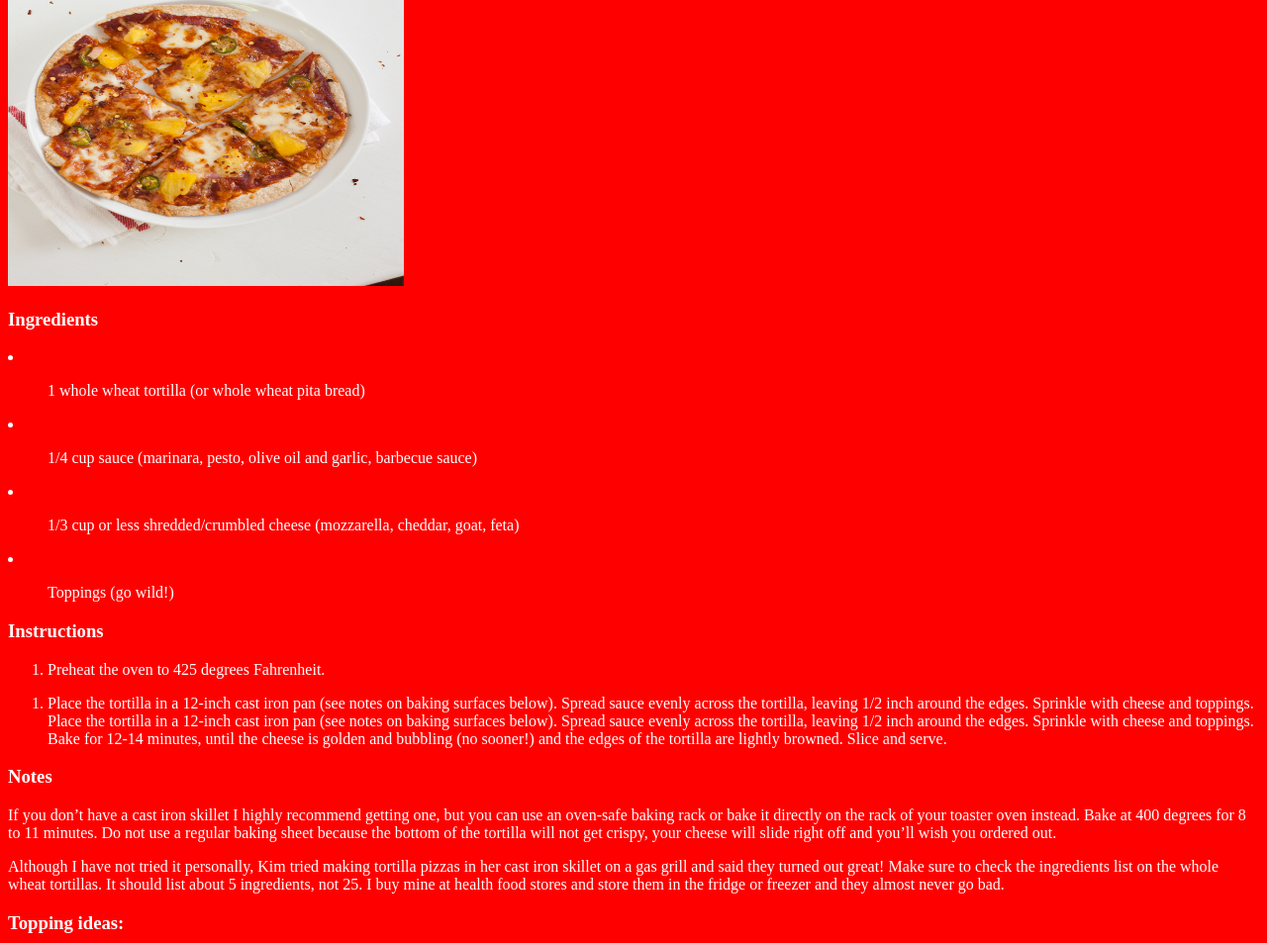
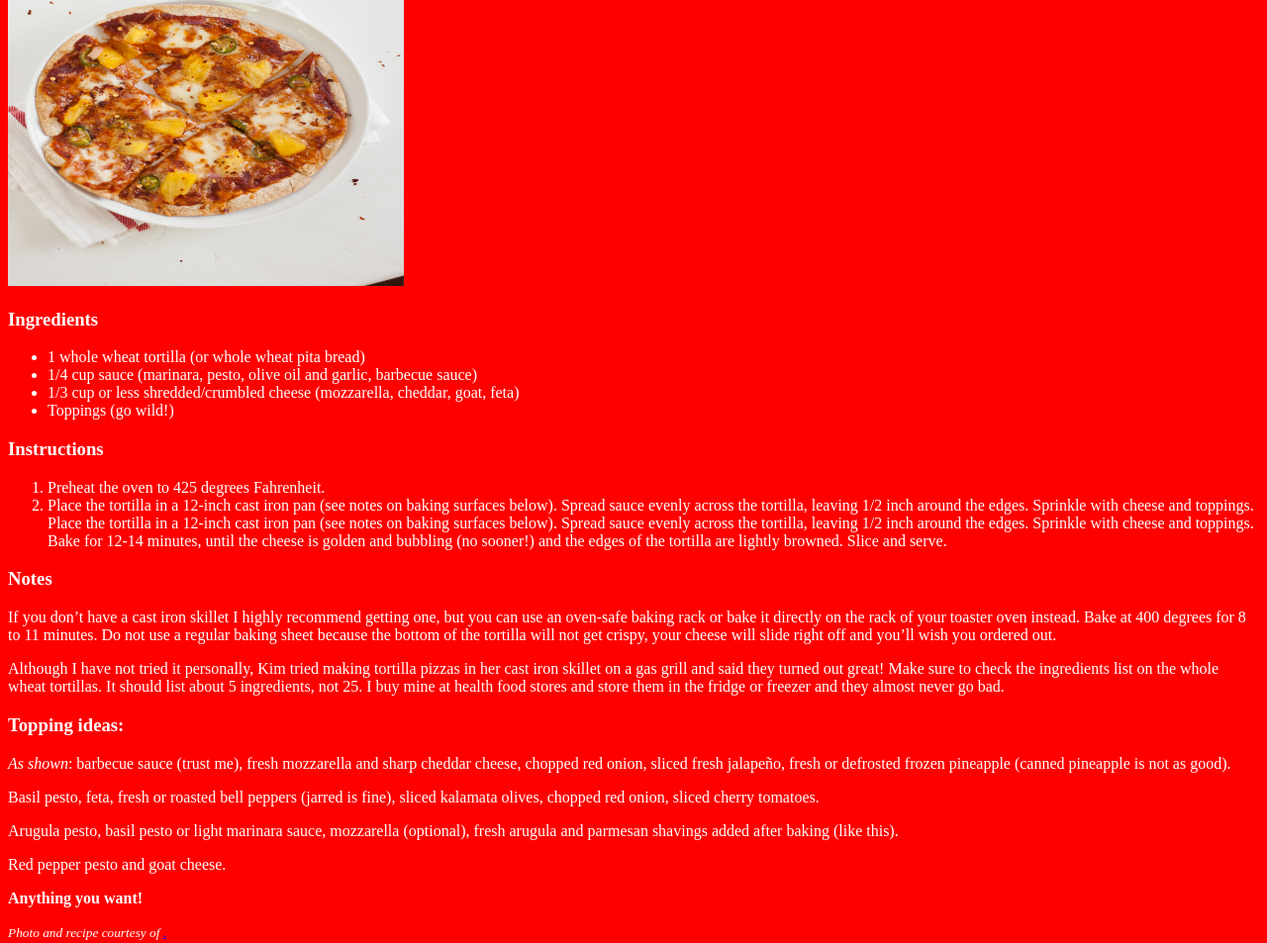
Before and after one commit to krsoders/project-portfolio, a plain HTML site: page 02recipe.html in a window 1280 px wide. Shown: the part 260-1213 px from the top of the page at 99% size. Drawn offline with Linux system fonts and the light colour scheme.

Commit message:
recipe 1st changes

```diff
--- a/02recipe.html
+++ b/02recipe.html
@@ -32,35 +32,28 @@ This is a simple Tortilla Pizza recipe that was originally posted to
     <h3>
     <strong>
 Ingredients</strong></h3>
-    </p>
-        <p>
-            <li><ul>
+
+          <ul>  <li>
 1 whole wheat tortilla (or whole wheat pita bread)
-    </li></ul></p>
+    </li>
 
-<p><li><ul>
+<li>
 1/4 cup sauce (marinara, pesto, olive oil and garlic, barbecue sauce)
-   </li> </ul>
-</p>
-<p>
- <li><ul>1/3 cup or less shredded/crumbled cheese (mozzarella, cheddar, goat, feta)</li></ul>
-</p>
-<p>
-    <li><ul>
+   </li>
+
+ <li>1/3 cup or less shredded/crumbled cheese (mozzarella, cheddar, goat, feta)</li>
+    <li>
 Toppings (go wild!)
         </li></ul>
-</p>
-        <p>
+
 <h3><strong>Instructions</strong></h3>
-            </p>
-        <p>
-<ol><li>Preheat the oven to 425 degrees Fahrenheit.</ol>
-            </p>
-        <p>
-            <ol><li>
+
+<ol><li>Preheat the oven to 425 degrees Fahrenheit.</li>
+
+
+<li>Place the tortilla in a 12-inch cast iron pan (see notes on baking surfaces below). Spread sauce evenly across the tortilla, leaving 1/2 inch around the edges. Sprinkle with cheese and toppings.
 Place the tortilla in a 12-inch cast iron pan (see notes on baking surfaces below). Spread sauce evenly across the tortilla, leaving 1/2 inch around the edges. Sprinkle with cheese and toppings.
-Place the tortilla in a 12-inch cast iron pan (see notes on baking surfaces below). Spread sauce evenly across the tortilla, leaving 1/2 inch around the edges. Sprinkle with cheese and toppings.
-Bake for 12-14 minutes, until the cheese is golden and bubbling (no sooner!) and the edges of the tortilla are lightly browned. Slice and serve.</ol></li>
+Bake for 12-14 minutes, until the cheese is golden and bubbling (no sooner!) and the edges of the tortilla are lightly browned. Slice and serve.</li></ol>
 <!--Cant figure out how to get it to be 1. & 2. not 1. & 1.-->
 </p>
         <p>
@@ -76,10 +69,9 @@ If you don’t have a cast iron skillet I highly recommend getting one, but you
 Although I have not tried it personally, Kim tried making tortilla pizzas in her cast iron skillet on a gas grill and said they turned out great!
 Make sure to check the ingredients list on the whole wheat tortillas. It should list about 5 ingredients, not 25. I buy mine at health food stores and store them in the fridge or freezer and they almost never go bad.
                     </p>
-                <p>
+
 
 <h3><strong>Topping ideas:</strong></h3>
-</p>
                 <p>
 <em>As shown</em>: barbecue sauce (trust me), fresh mozzarella and sharp cheddar cheese, chopped red onion, sliced fresh jalapeño, fresh or defrosted frozen pineapple (canned pineapple is not as good).</p>
 <p>
```
